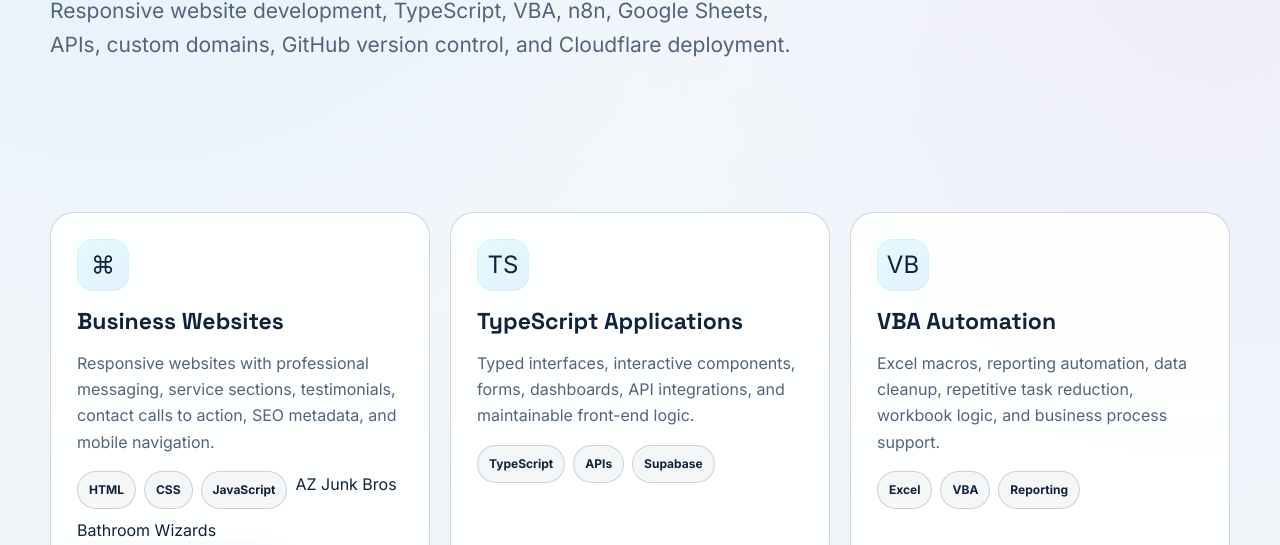
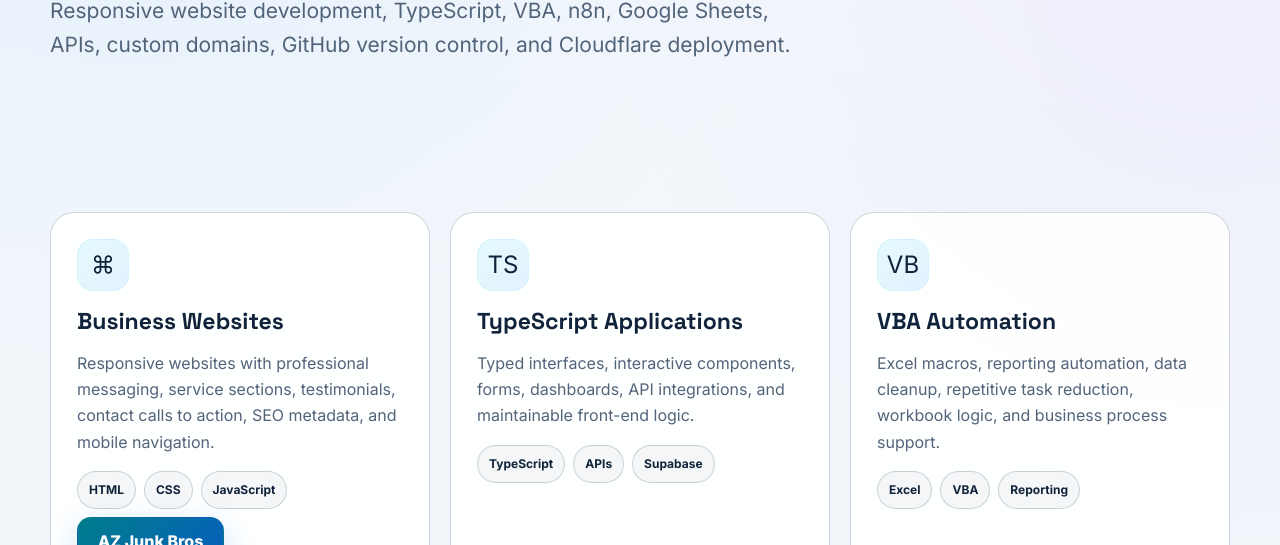
Before and after one commit to Charles85298/pro-it-help, a website: page public/web-automation.html in a window 1280 px wide. Shown: the part 407-952 px from the top of the page. Drawn offline with Linux system fonts and the light colour scheme.

Commit message:
Update web-automation.html

```diff
--- a/public/web-automation.html
+++ b/public/web-automation.html
@@ -97,12 +97,12 @@
         <span class="tag">
          JavaScript
         </span>
-        <a href="https://junkbrosaz.com/" rel="noopener noreferrer" target="_blank">
-         AZ Junk Bros
-        </a>
-        <a href="https://bathroom-wizards.com" rel="noopener noreferrer" target="_blank">
-         Bathroom Wizards
-        </a>
+    <a class="btn btn-primary" href="https://junkbrosaz.com/">
+     AZ Junk Bros
+    </a>
+    <a class="btn btn-primary" href="https://bathroom-wizards.com">
+     Bathroom Wizards
+    </a>
     <a class="btn btn-primary" href="https://charles85298.github.io/right-away-lending-gwoth-takover-2026/">
      Right Away Lending
     </a>
```
